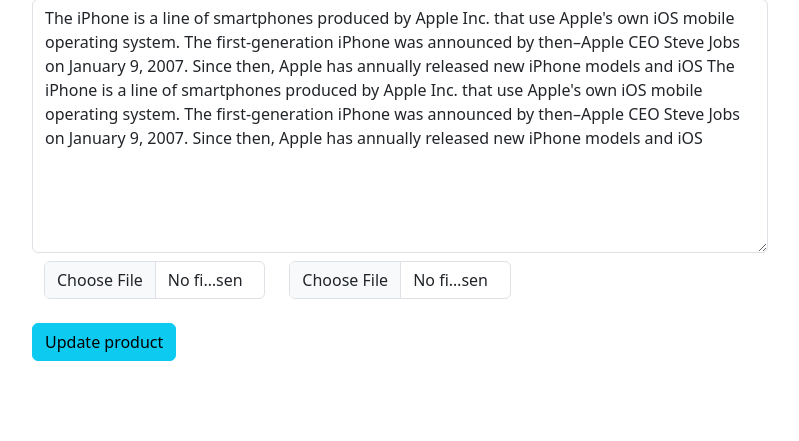
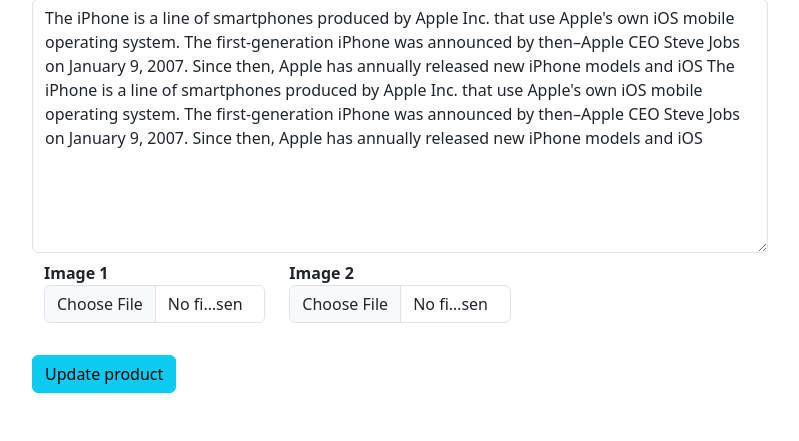
Before and after one commit to Navashub/E-commerce-backend, a Flask app: page /updateproduct/1 in a window 1280 px wide. Shown: the part 585-1026 px from the top of the page, without its empty margins (240-1039 px from the left). Before the commit the page ends 946 px from the top, so only its background shows below. Run offline with Flask 3, Linux system fonts and the light colour scheme; some libraries are stand-ins or nearby versions.

Commit message:
Updated the photos section

```diff
--- a/shop/__init__.py
+++ b/shop/__init__.py
@@ -12,6 +12,7 @@
 app.config['SECRET_KEY'] = 'navasmuller6152'
 app.config['UPLOADED_PHOTOS_DEST'] = os.path.join(basedir, 'static/images')
 
+
 photos = UploadSet('photos', IMAGES)
 configure_uploads(app, photos)
 # patch_request_class(app)
--- a/shop/products/forms.py
+++ b/shop/products/forms.py
@@ -9,7 +9,6 @@
     description = TextAreaField('Description', [validators.DataRequired()])
     colors = TextAreaField('Colors', [validators.DataRequired()])
 
-    # image_1 = FileField('Image 1', validators=[file_required(), file_allowed(['jpg', 'png', 'jpeg']), 'Images only please'])
-    # image_2 = FileField('Image 2', validators=[file_required(), file_allowed(['jpg', 'png', 'jpeg']), 'Images only please'])
-    image_1 = FileField('Image 1', validators=[FileRequired(), FileAllowed(['jpg', 'png', 'jpeg'], 'Images only please')])
-    image_2 = FileField('Image 2', validators=[FileRequired(), FileAllowed(['jpg', 'png', 'jpeg'], 'Images only please')])
+
+    image_1 = FileField('Image 1', validators=[FileAllowed(['jpg', 'png', 'jpeg'], 'Images only please')])
+    image_2 = FileField('Image 2', validators=[FileAllowed(['jpg', 'png', 'jpeg'], 'Images only please')])
--- a/shop/products/routes.py
+++ b/shop/products/routes.py
@@ -1,10 +1,10 @@
-from flask import redirect, render_template, url_for, flash, request, session
+from flask import redirect, render_template, url_for, flash, request, session,current_app
 from shop import db, app, photos
 from .models import Brand, Category, Addproduct
 from .forms import Addproducts
 from sqlalchemy.exc import IntegrityError
 
-import secrets
+import secrets,os
 
 
 
@@ -125,6 +125,20 @@
         product.category_id = category
         product.colors = form.colors.data
         product.stock = form.stock.data
+        if request.files.get('image_1'):
+            try:
+                os.unlink(os.path.join(current_app.root_path, "static/images/" + product.image_1))
+                product.image_1 = photos.save(request.files.get('image_1'), name=secrets.token_hex(10) + ".")
+            except:
+                product.image_1 = photos.save(request.files.get('image_1'), name=secrets.token_hex(10) + ".")
+
+        if request.files.get('image_2'):
+            try:
+                os.unlink(os.path.join(current_app.root_path, "static/images/" + product.image_1))
+                product.image_2 = photos.save(request.files.get('image_2'), name=secrets.token_hex(10) + ".")
+            except:
+                product.image_2 = photos.save(request.files.get('image_2'), name=secrets.token_hex(10) + ".")
+
         db.session.commit()
         flash(f'Your product has been updated', 'success')
         return redirect('/admin')
--- a/shop/templates/products/addproduct.html
+++ b/shop/templates/products/addproduct.html
@@ -36,8 +36,8 @@
 
                 <div class="container">
                     <div class="row">
-                        <div class="col-md-4">{{ render_field(form.image_1, class="form-control")}}</div>
-                        <div class="col-md-4">{{ render_field(form.image_2, class="form-control")}}</div>
+                        <div class="col-md-4">{{ render_field(form.image_1, class="form-control", required)}}</div>
+                        <div class="col-md-4">{{ render_field(form.image_2, class="form-control", required)}}</div>
                     </div>
                 </div>
 
--- a/shop/templates/products/updateproduct.html
+++ b/shop/templates/products/updateproduct.html
@@ -36,8 +36,8 @@
 
                 <div class="container">
                     <div class="row">
-                        <div class="col-md-4"><input type="file" name="image_1" class="form-control"></div>
-                        <div class="col-md-4"><input type="file" name="image_2" class="form-control"></div>
+                        <div class="col-md-4">{{ render_field(form.image_1, class="form-control")}}</div>
+                        <div class="col-md-4">{{ render_field(form.image_2, class="form-control")}}</div>
                     </div>
                 </div>
 
```
Also changed, not shown: instance/myshop.db, shop/static/images/fe0ba820b446947d717d.jpeg (added).
